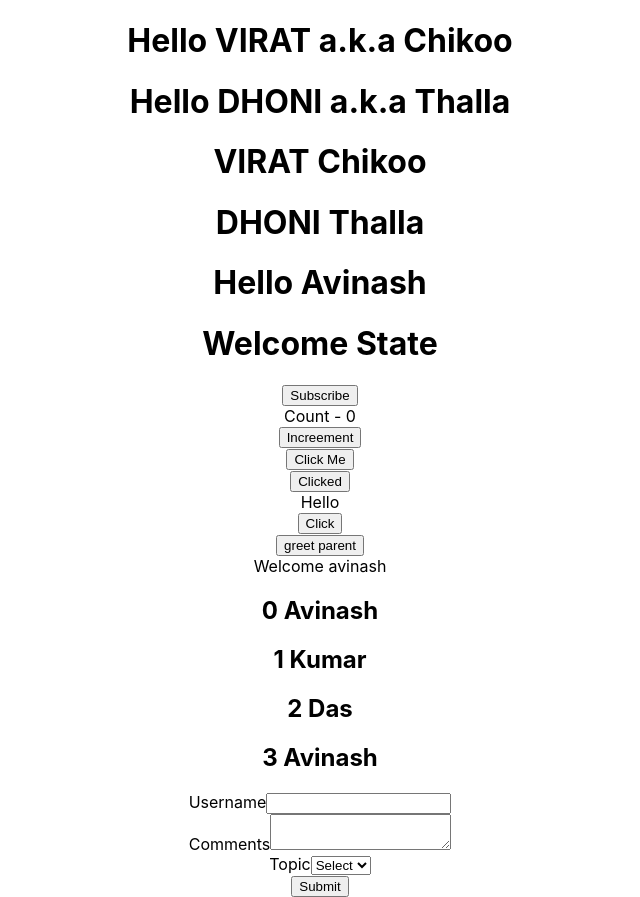
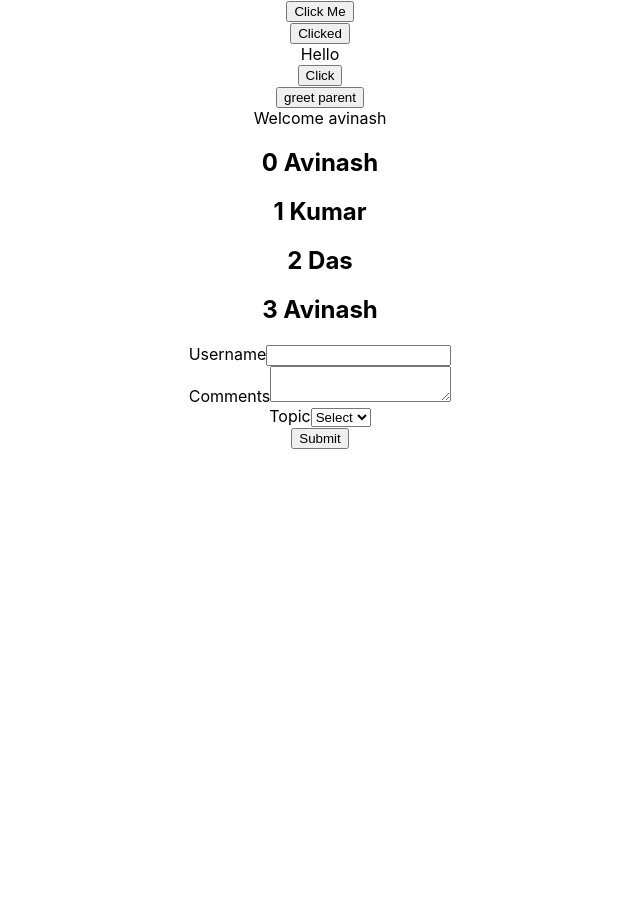
Before and after one commit to RajaAvinash22/reactBasicPractise, a React (Create React App) app: page / in a window 1280 px wide. Shown: the whole page, without its empty margins (320-960 px from the left). After the commit the page ends 800 px from the top, so only its background shows below. Built offline with nearby package versions, Linux system fonts and the light colour scheme.

Commit message:
29May task updates

```diff
--- a/src/App.js
+++ b/src/App.js
@@ -1,11 +1,6 @@
 import React from 'react';
 import logo from './logo.svg';
 import './App.css';
-import Greet from './components/funC';
-import Welcome from './components/classC';
-import Hello from './components/hello';
-import Message from './components/Message';
-import Counter from './components/Counter';
 import ClassClick from './components/ClassClick'
 import FuncClick from './components/FuncClick'
 import EventBind from './components/EventBind'
@@ -17,27 +12,6 @@ import Form from './components/Form'
 function App() {
   return (
     <div className="App">
-      {/* when u have clue to pass properties u can pass by attributes */}
-
-      {/* function components props */}
-      <Greet name="VIRAT" heroName="Chikoo">
-        <p>Hello Captain</p>
-      </Greet>
-      <Greet name="DHONI" heroName="Thalla" />
-
-      {/* class component props */}
-      <Welcome name="VIRAT" heroName="Chikoo" />
-
-       <Welcome name="DHONI" heroName="Thalla" />
-
-      {/* JSX Basics */}
-       <Hello />
-
-       {/* State passing from one compo to another */}
-      <Message />
-
-      {/* setState method in detail */}
-      <Counter />
 
        {/* handling event with funcComponent */}
       <FuncClick />
```
